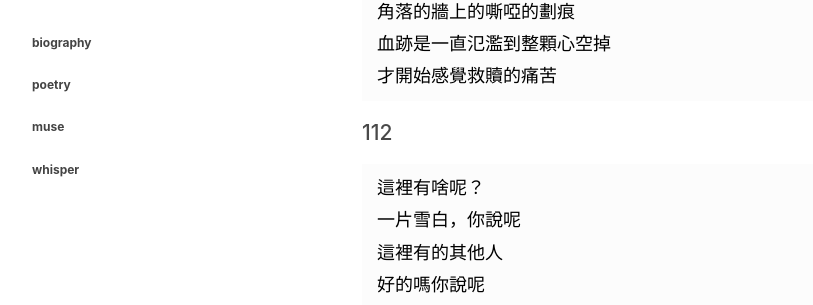
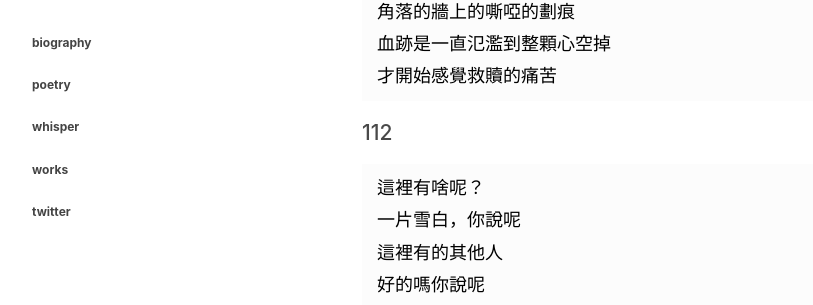
Before and after one commit to zenkarsha/muse, a Jekyll site: the page built from index.md, in a window 1280 px wide. Shown: the part 146-451 px from the top of the page, without its empty margins (68-881 px from the left). Built offline with Jekyll 4.4.1, drawn with Linux system fonts in a browser that asks for light colours; our own code applies the rules of GitHub Pages for plain Markdown files.

Commit message:
Update _config.yml

```diff
--- a/_config.yml
+++ b/_config.yml
@@ -6,7 +6,9 @@ navigation:
     url: https://zenkarsha.github.io/biography/
   - title: poetry
     url: https://zenkarsha.github.io/poetry/
-  - title: muse
-    url: https://zenkarsha.github.io/muse/
   - title: whisper
     url: https://zenkarsha.github.io/whisper/
+  - title: works
+    url: https://zenkarsha.github.io/works/
+  - title: twitter
+    url: https://twitter.com/zenkarsha/
```
